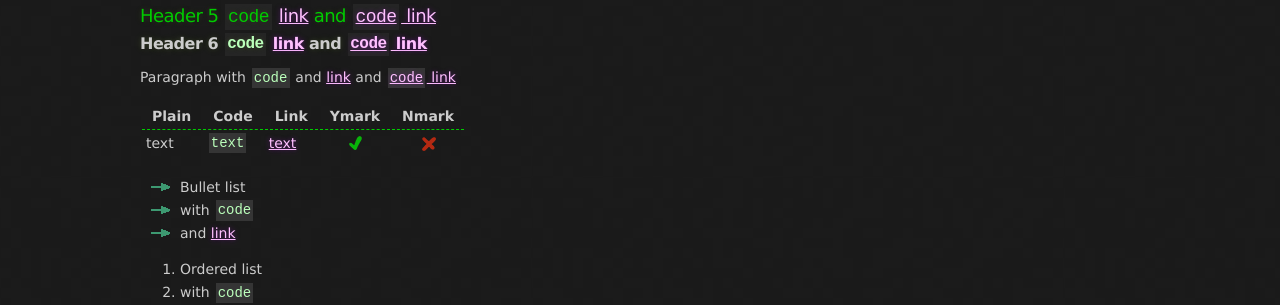
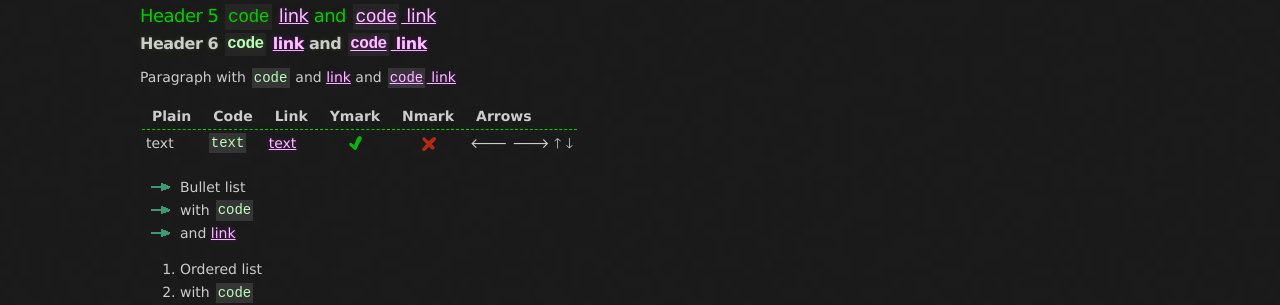
Before and after one commit to x157/x157.github.io, a Jekyll site: the page built from style.md, in a window 1280 px wide. Shown: the part 355-660 px from the top of the page. Built offline with Jekyll 4.4.1, drawn with Linux system fonts in a browser that asks for light colours.

Commit message:
Add Unicode arrows

```diff
--- a/style.md
+++ b/style.md
@@ -13,9 +13,9 @@ back_link_title: Style Visualization
 
 Paragraph with `code` and [link](./) and [`code` link](./)
 
-| Plain | Code   | Link       | Ymark                            | Nmark                           |
-|-------|--------|------------|----------------------------------|---------------------------------|
-| text  | `text` | [text](./) | ![yes](/assets/images/Ymark.png) | ![no](/assets/images/Nmark.png) |
+| Plain | Code   | Link       | Ymark                            | Nmark                           | Arrows      |
+|-------|--------|------------|----------------------------------|---------------------------------|-------------|
+| text  | `text` | [text](./) | ![yes](/assets/images/Ymark.png) | ![no](/assets/images/Nmark.png) | 🡐 🡒 🡑 🡓 |
 
 - Bullet list
 - with `code`
```
